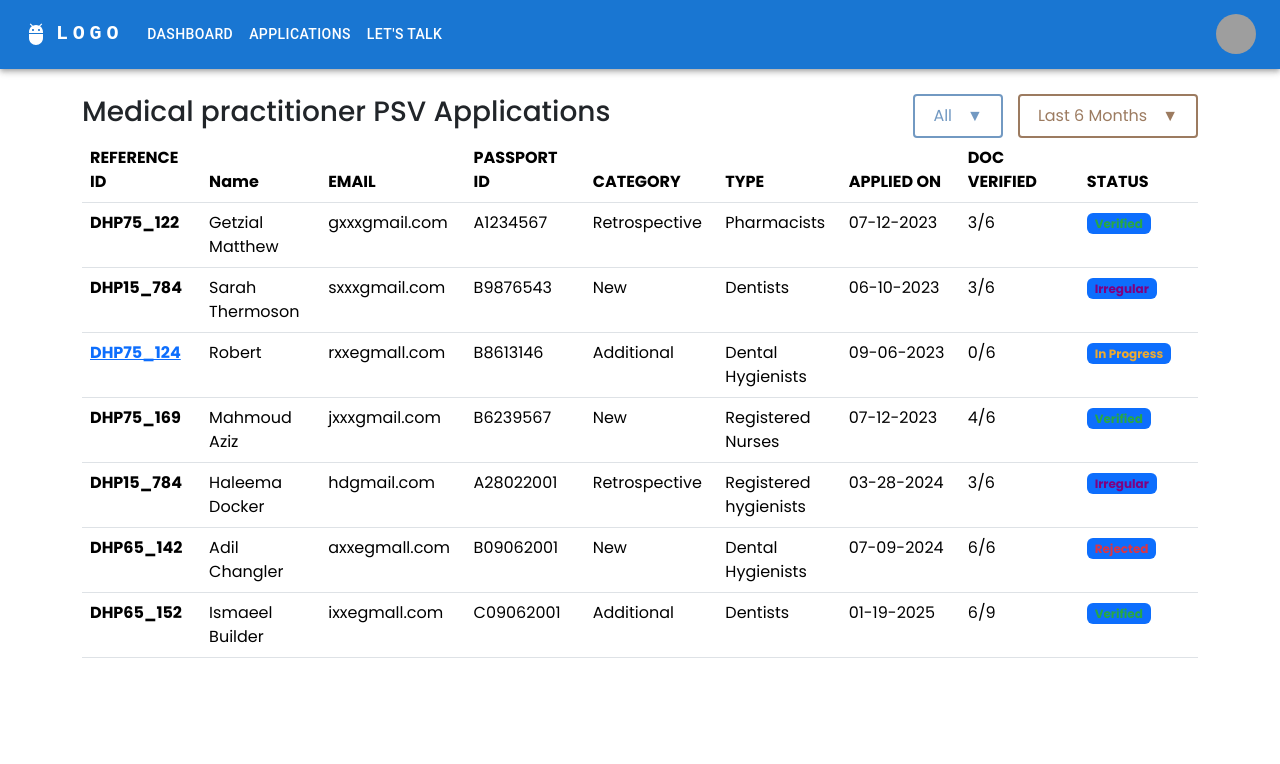
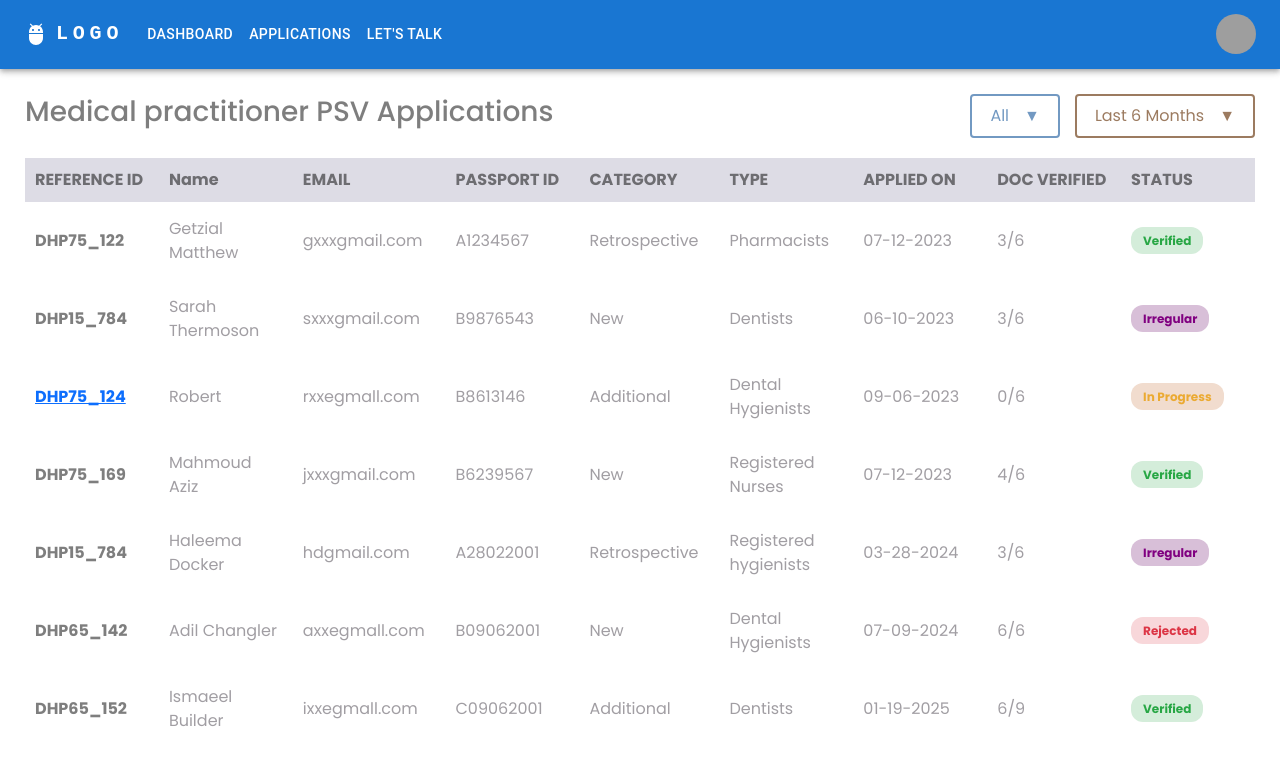
Before and after one commit to Haleema-Shahid/Doctors-Document-Verification-App, a React (Create React App) app: page /application-table in a window 1280 px wide. Shown: the top 764 px of the page. Built offline with nearby package versions, Linux system fonts and the light colour scheme; grey boxes are pictures that could not be loaded.

Commit message:
table fixed

```diff
--- a/src/badge/CustomBadge.css
+++ b/src/badge/CustomBadge.css
@@ -11,26 +11,26 @@
 }
 
 .custom-badge-success {
-  color: #28a745 !important;
-  background-color: #d4edda !important;
+  color: #28a745; /* Dark green, same as background color */
+  background-color: #d4edda; /* Light green background color */
 }
 
 .custom-badge-danger {
-  color: #dc3545 !important;
-  background-color: #f8d7da !important;
+  color: #dc3545; /* Dark red, same as background color */
+  background-color: #f8d7da; /* Light red background color */
 }
 
 .custom-badge-warning {
-  color: #ebaa32 !important;
-  background-color: #f1dcce !important;
+  color: #ebaa32; /* Orange, same as background color */
+  background-color: #f1dcce; /* Light orange background color */
 }
 
 .custom-badge-purple {
-  color: #800080 !important;
-  background-color: #d8bfd8 !important;
+  color: #800080; /* Dark purple, same as background color */
+  background-color: #d8bfd8; /* Light purple background color */
 }
 
 .custom-badge-secondary {
-  color: #6c757d !important;
-  background-color: #c8d1da !important;
+  color: #6c757d; /* Dark grey, same as background color */
+  background-color: #c8d1da; /* Light grey background color */
 }
--- a/src/badge/CustomBadge.js
+++ b/src/badge/CustomBadge.js
@@ -1,37 +1,27 @@
-// CustomBadge.js
-
 import React from "react";
-import Badge from "react-bootstrap/Badge";
 import "./CustomBadge.css";
 
 const CustomBadge = ({ status }) => {
-  let variant;
+  let badgeClass;
 
   switch (status.toLowerCase()) {
     case "verified":
-      variant = "success";
+      badgeClass = "custom-badge-success";
       break;
     case "rejected":
-      variant = "danger";
+      badgeClass = "custom-badge-danger";
       break;
     case "in progress":
-      variant = "warning";
+      badgeClass = "custom-badge-warning";
       break;
     case "irregular":
-      variant = "purple";
+      badgeClass = "custom-badge-purple";
       break;
     default:
-      variant = "secondary";
+      badgeClass = "custom-badge-secondary";
   }
 
-
-  return (
-    <Badge className={`custom-badge custom-badge-${variant}`}>{status}</Badge>
-  );
+  return <div className={`custom-badge ${badgeClass}`}>{status}</div>;
 };
 
-// CustomBadge.propTypes = {
-//   status: PropTypes.string.isRequired,
-// };
-
 export default CustomBadge;
--- a/src/table/ApplicationTable.js
+++ b/src/table/ApplicationTable.js
@@ -6,21 +6,20 @@ import Header from "../header/header";
 import { useNavigate } from "react-router-dom";
 
 export default function ApplicationTable() {
-
   const navigate = useNavigate();
 
   const handleReferenceIdClick = (referenceId) => {
     // Add your logic here for handling the click event
     console.log(`Reference ID clicked: ${referenceId}`);
     navigate("/chatbox-verifier");
-  }
+  };
   return (
     <>
       <Header />
-      <div className="container">
-        <div className="header">
-          <h3>Medical practitioner PSV Applications</h3>
-          <div className="buttons">
+      <div className="container-div">
+        <div className="header-style">
+          <h3 className="heading-3">Medical practitioner PSV Applications</h3>
+          <div className="buttons-style">
             <button className="custom-button">
               All <span className="arrow">&#x25BC;</span>
             </button>
@@ -30,7 +29,7 @@ export default function ApplicationTable() {
           </div>
         </div>
 
-        <table className="table">
+        <table className="table-style">
           <thead>
             <tr>
               <th>REFERENCE ID</th>
@@ -49,10 +48,7 @@ export default function ApplicationTable() {
               <tr key={item.id}>
                 <td className="table-id">
                   {item.status === "In Progress" ? (
-                    <a
-                      href="#"
-                      onClick={() => handleReferenceIdClick(item.id)}
-                    >
+                    <a href="#" onClick={() => handleReferenceIdClick(item.id)}>
                       {item.id}
                     </a>
                   ) : (
--- a/src/table/table.css
+++ b/src/table/table.css
@@ -1,14 +1,15 @@
 * {
   font-family: "Poppins", sans-serif;
 }
-.container {
+.container-div {
   margin: 25px;
 }
-h3 {
+.heading-3 {
   color: rgba(0, 0, 0, 0.507);
 }
 
-.table {
+.table-style {
+  margin-top: 20px;
   width: 100%;
   max-width: 100%;
   margin-bottom: 1rem;
@@ -57,13 +58,13 @@ thead {
   color: rgba(0, 0, 0, 0.507);
 }
 
-.header {
+.header-style {
   display: flex;
   justify-content: space-between;
   align-items: center;
 }
 
-.buttons {
+.buttons-style {
   display: flex;
 }
 
```
